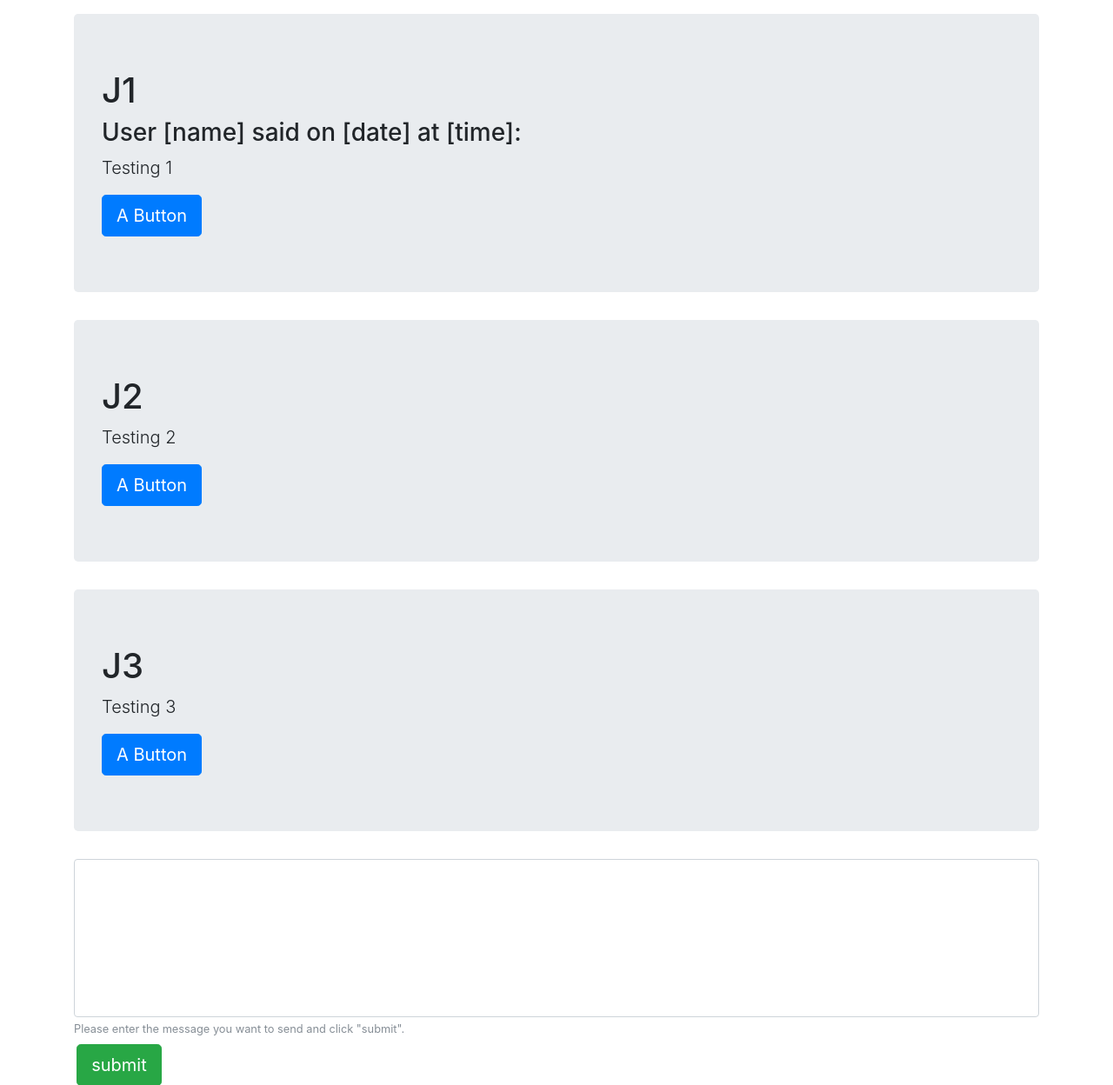
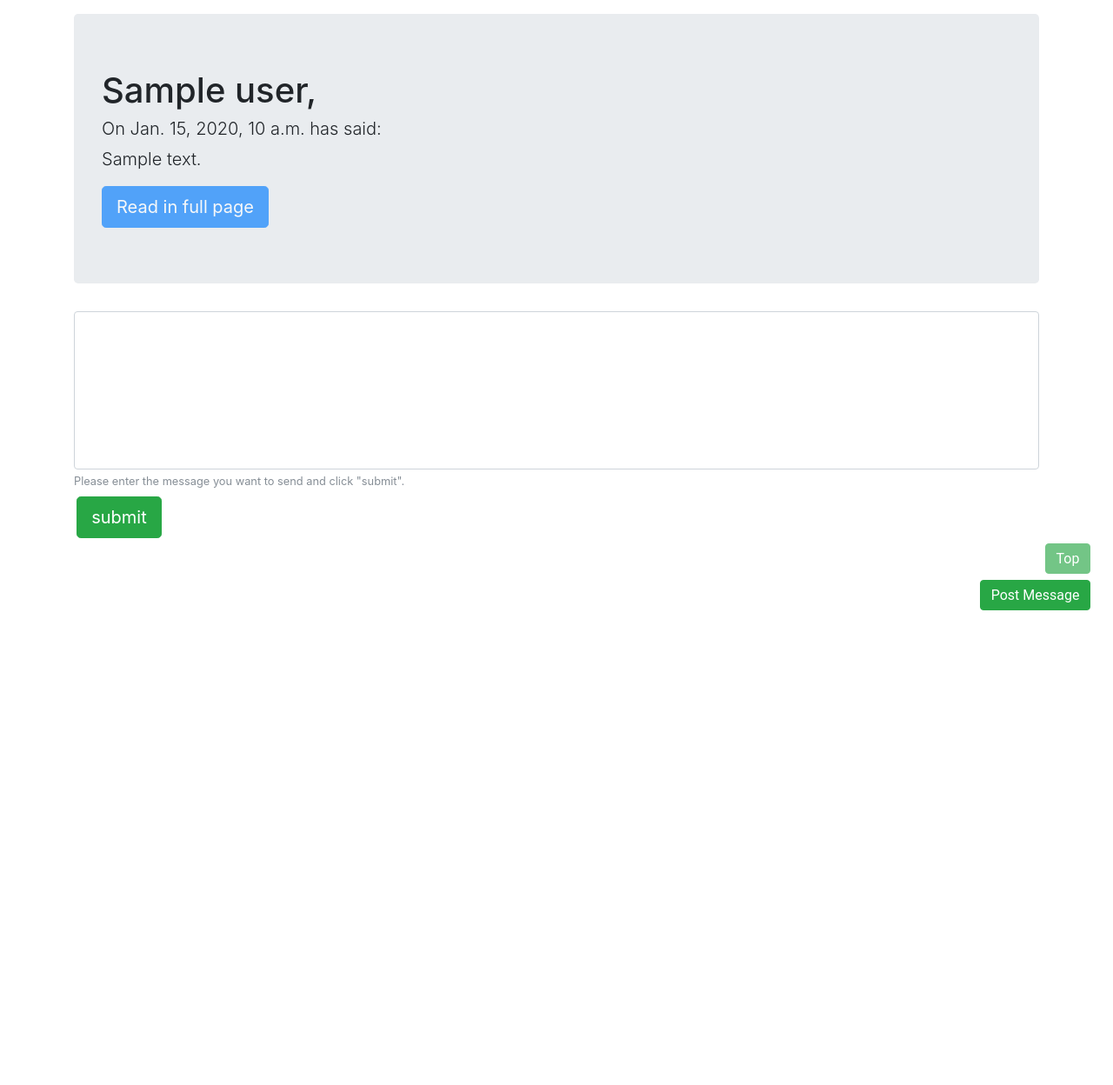
Before and after one commit to GlacialChat/glacial-chat, a Django app: template webchat/templates/webchat/index.html in a window 1280 px wide. Shown: the part 56-1304 px from the top of the page at 87% size. After the commit the page ends 758 px from the top, so only its background shows below. Run offline with Django 3.2, Linux system fonts and the light colour scheme; the template is opened without the code that fills it: most values are stand-ins (such as "Sample title", 1, 10 or a date in 2020); data that the repository does not hold is empty; some libraries are stand-ins or nearby versions.

Commit message:
made a lot of changes

```diff
--- a/webchat/templates/webchat/index.html
+++ b/webchat/templates/webchat/index.html
@@ -1,4 +1,26 @@
 {% extends 'webchat/base.html' %}
+
+{% block styles %}
+<style>
+  .ctx-link {
+      display: inline-block;
+      position: fixed;
+      bottom: 1.4rem;
+      right: 1.4rem;
+      font-family: "Roboto", Corbel, Avenir, "Lucida Grande", "Lucida Sans", sans-serif;
+      font-size: 1.4rem;
+      list-style: none;
+      text-align: right;
+  }
+
+  .ctx-link a {
+      margin: 0.2rem 0.2rem;
+      padding-top: 0.3rem;
+      padding-bottom: 0.3rem;
+  }
+</style>
+{% endblock %}
+
 
 {% block links %}
 <li class="nav-item">
@@ -8,26 +30,28 @@
 
 {% block content %}
 <main role="main" class="container">
-    <div class="jumbotron" id="J1">
-        <h1>J1</h1>
-        <h3>User [name] said on [date] at [time]:</h3>
-        <p class="lead">Testing 1</p>
-        <a class="btn btn-lg btn-primary" href="#" role="button">A Button</a>
+    <ul class="ctx-link">
+        <li>
+            <a class="btn btn-success disabled" href="#">Top</a>
+        </li>
+        <li>
+            <a class="btn btn-success" href="#input-box">Post Message</a>
+        </li>
+
+    </ul>
+    {% for chatlog in chatlogs %}
+    <div class="jumbotron" id="log-{{ forloop.counter }}">
+        <h1>{{ chatlog.user }},</h1>
+        <h5 class="lead">On {{ chatlog.pub_date }} has said:</h5>
+        <p class="lead">{{ chatlog.message }}</p>
+        <a class="btn btn-lg btn-primary disabled" href="#" role="button">Read in full page</a>
     </div>
-    <div class="jumbotron" id="J2">
-        <h1>J2</h1>
-        <p class="lead">Testing 2</p>
-        <a class="btn btn-lg btn-primary" href="#" role="button">A Button</a>
-    </div>
-    <div class="jumbotron" id="J3">
-        <h1>J3</h1>
-        <p class="lead">Testing 3</p>
-        <a class="btn btn-lg btn-primary" href="#" role="button">A Button</a>
-    </div>
+    {% endfor %}
+
 </main>
 
 <main role="main" class="container">
-    <form action="{% url 'webchat:success' %}" method="post">
+    <form action="{% url 'webchat:success' %}" id="input-box" method="post">
         {% csrf_token %}
         <textarea class="form-control" name="message" id="message" style="resize:none" rows=7 required></textarea>
         <small class="form-text text-muted">Please enter the message you want to send and click "submit".</small>
--- a/webchat/views.py
+++ b/webchat/views.py
@@ -9,6 +9,12 @@ from .models import ChatLog
 
 class Index(generic.TemplateView):
     template_name = 'webchat/index.html'
+    model = ChatLog
+
+    def get_context_data(self, **kwargs):
+        context = super(Index, self).get_context_data(**kwargs)
+        context['chatlogs'] = self.model.objects.order_by('-pub_date')
+        return context
 
     def dispatch(self, request, *args, **kwargs):
         if not request.user.is_authenticated():
```
